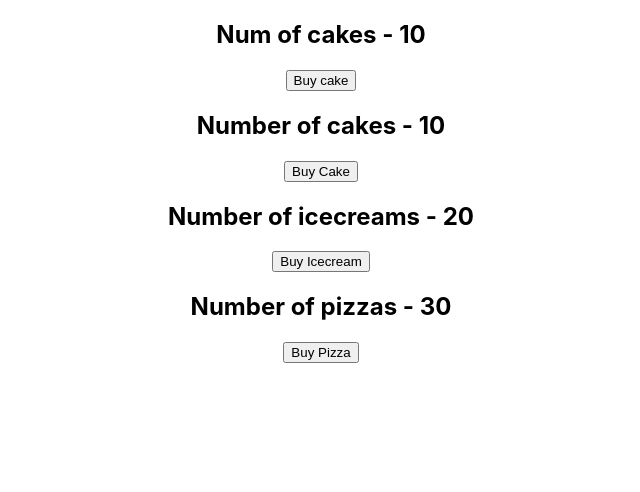
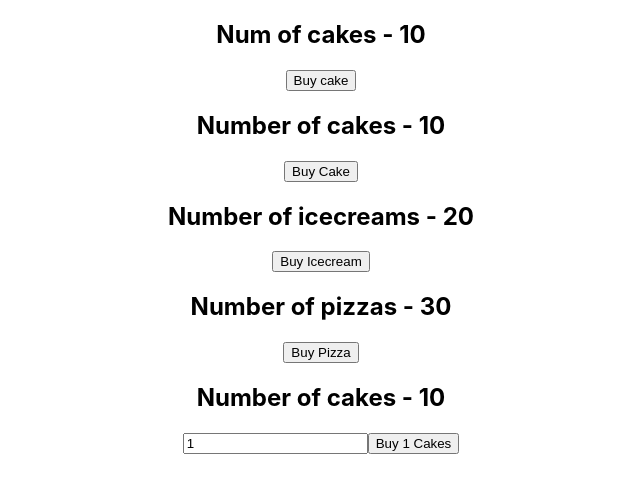
Before and after one commit to SeunOluwa/React-Redux-Tutorial, a React (Create React App) app: page / in a window 1280 px wide. Shown: the top 492 px of the page, without its empty margins (319-959 px from the left). Built offline with nearby package versions, Linux system fonts and the light colour scheme.

Commit message:
action payload

```diff
--- a/src/App.js
+++ b/src/App.js
@@ -6,6 +6,7 @@
 import HooksCakeContainer from './components/HooksCakeContainer';
 import IceCreamContainer from './components/IceCreamContainer';
 import PizzaContainer from './components/PizzaContainer';
+import NewCakeContainer from './components/NewCakeContainer';
 
 function App() {
   return (
@@ -15,6 +16,7 @@
         <CakeContainer />
         <IceCreamContainer />
         <PizzaContainer />
+        <NewCakeContainer />
       </div>
     </Provider>
   );
--- /dev/null
+++ b/src/components/NewCakeContainer.js
@@ -0,0 +1,29 @@
+import React, { useState } from 'react';
+import { connect } from 'react-redux';
+import { buyCake } from '../redux';
+
+function NewCakeContainer (props) {
+    const [number, setNumber] = useState(1);
+
+    return (
+        <div>
+            <h2>Number of cakes - {props.numOfCakes}</h2>
+            <input type='text' value={number} onChange={e => setNumber(e.target.value)} />
+            <button onClick={() => props.buyCake(number)}>Buy {number} Cakes</button>
+        </div>
+    );
+}
+
+const mapStateToProps = state => {
+    return {
+        numOfCakes: state.cake.numOfCakes
+    }
+}
+
+const mapDispatchToProps = dispatch => {
+    return {
+        buyCake: number => dispatch(buyCake(number))
+    }
+}
+
+export default connect(mapStateToProps, mapDispatchToProps)(NewCakeContainer);
--- a/src/redux/cake/cakeActions.js
+++ b/src/redux/cake/cakeActions.js
@@ -1,7 +1,8 @@
 import { BUY_CAKE } from "./cakeTypes";
 
-export const buyCake = () => {
+export const buyCake = (number = 1) => {
     return {
-        type: BUY_CAKE
+        type: BUY_CAKE,
+        payload: number
     }
 };
--- a/src/redux/cake/cakeReducer.js
+++ b/src/redux/cake/cakeReducer.js
@@ -9,7 +9,7 @@
         case BUY_CAKE:
             return {
                 ...state,
-                numOfCakes: state.numOfCakes - 1
+                numOfCakes: state.numOfCakes - action.payload
             }
         default:
             return state;
```
